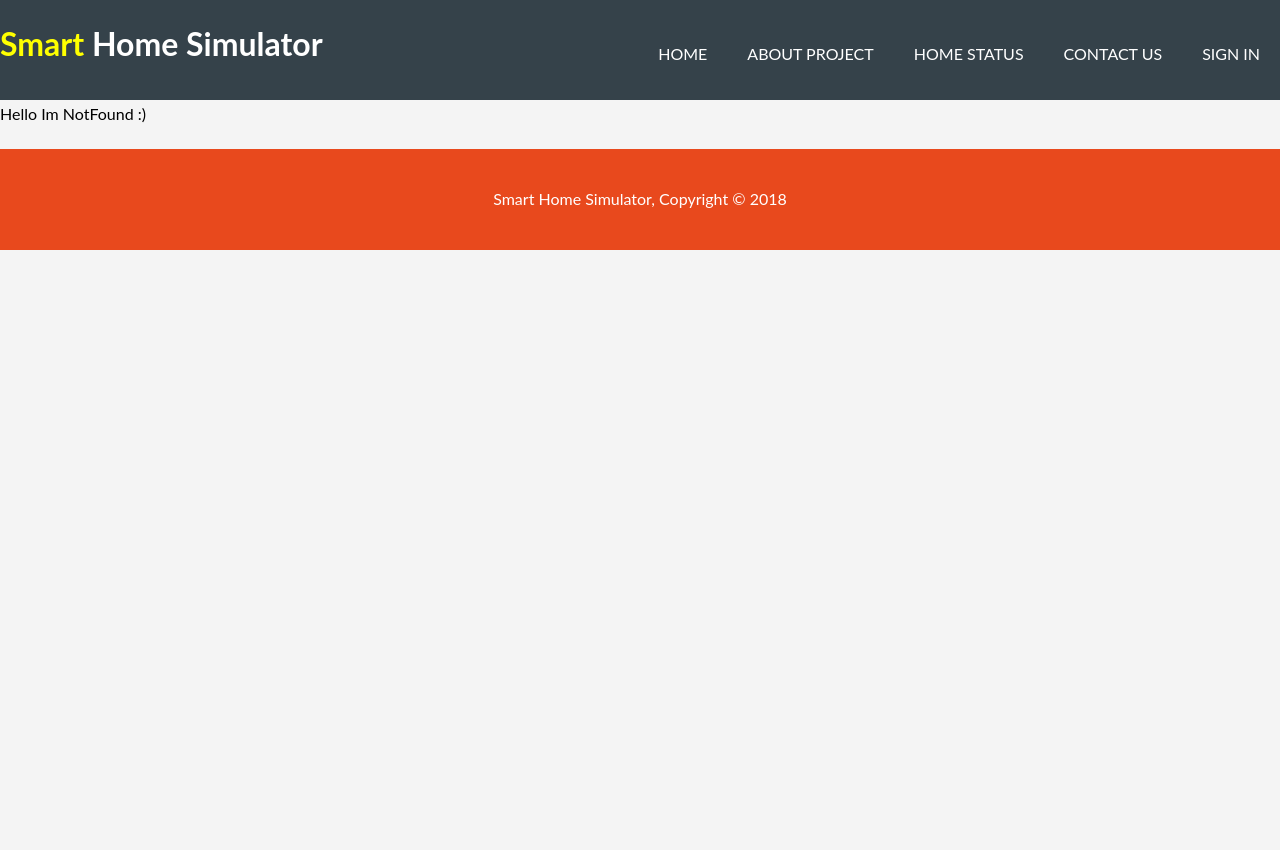
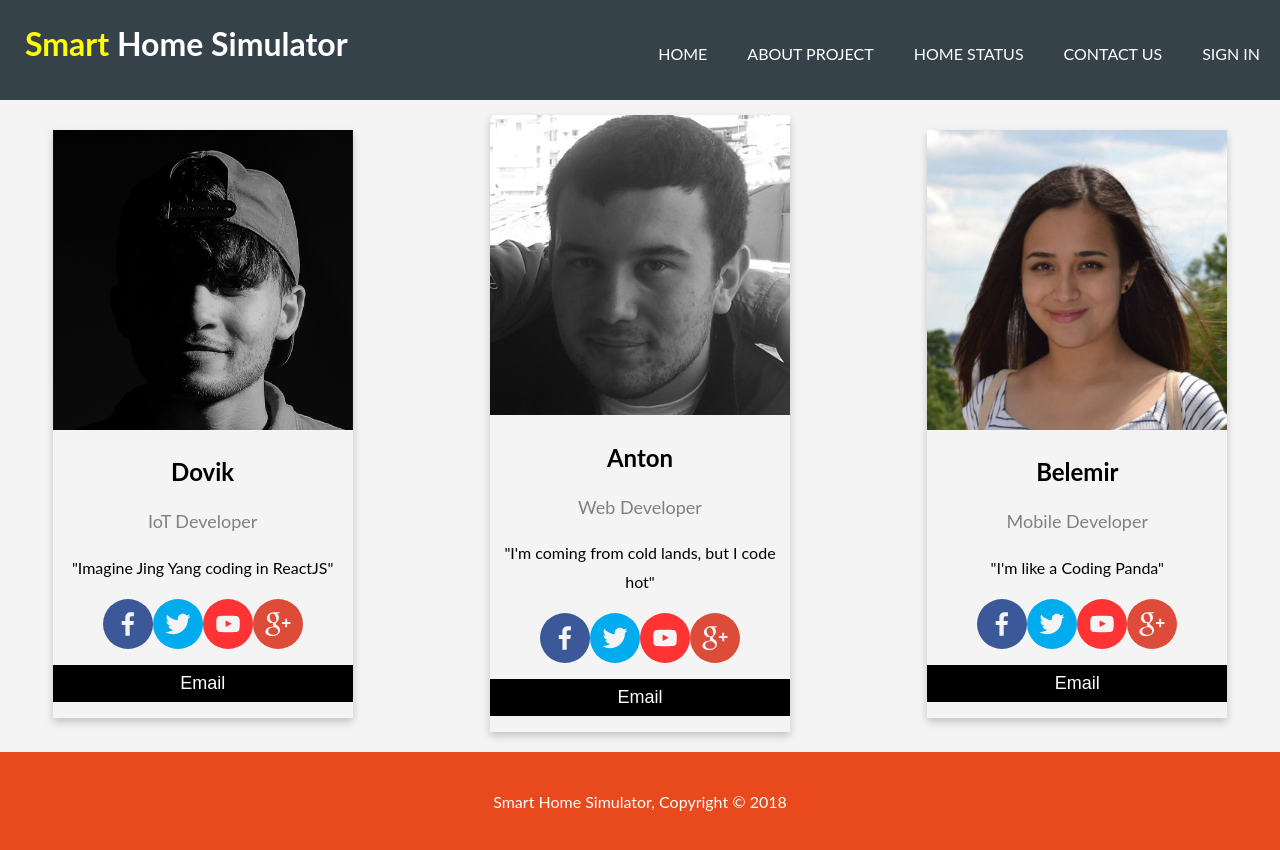
Before and after one commit to DovletAmanov/SmartHomeClient, a React (Create React App) app: page /contact in a window 1280 px wide. Before the commit this address led to /notfound. Shown: the top 850 px of the page. Before the commit the page ends 800 px from the top, so only its background shows below. Built offline with nearby package versions, Linux system fonts and the light colour scheme.

Commit message:
Contact Page Template Done

```diff
--- a/package.json
+++ b/package.json
@@ -9,6 +9,7 @@
     "react-redux": "^5.0.7",
     "react-router-dom": "^4.2.2",
     "react-scripts": "1.1.1",
+    "react-social-icons": "^2.8.1",
     "redux": "^3.7.2",
     "redux-thunk": "^2.2.0",
     "socket.io": "^2.0.4",
--- a/public/css/style.css
+++ b/public/css/style.css
@@ -44,6 +44,11 @@ body{
     color:#ffffff;
     padding-top:30px;
     min-height:70px;
+    position: fixed;
+    top: 0;
+    left: 0;
+    width: 100%;
+    z-index: 1;
   }
 
   header a{
@@ -61,6 +66,7 @@ body{
 
   header #branding{
     float:left;
+    padding-left: 25px;
   }
 
   header #branding h1{
@@ -81,7 +87,6 @@ body{
     color:#cccccc;
     font-weight:bold;
   }
-
 
 
   /* Showcase & AboutShowCase */
@@ -328,7 +333,64 @@ body{
     padding-top: 50px;
   }
 
+  /* Home Status Page */
 
+  #sensorblocks{
+    display: grid;
+    grid-template-columns: repeat(3,1fr);
+    padding:25px;
+    padding-top: 150px;
+    grid-column-gap: 2em;
+  }
+
+  .heatdata, .garagedata ,.gasdata{
+    text-align: center;
+    border: 2px orangered solid;
+    padding: 25px;
+    border-radius: 5%;
+  }
+
+  /* Contact Page */
+  .profile-card {
+    box-shadow: 0 4px 8px 0 rgba(0, 0, 0, 0.2);
+    max-width: 300px;
+    margin: auto;
+    text-align: center;
+}
+
+.profile-title {
+    color: grey;
+    font-size: 18px;
+}
+
+.profile-button {
+    border: none;
+    outline: 0;
+    display: inline-block;
+    padding: 8px;
+    color: white;
+    background-color: #000;
+    text-align: center;
+    cursor: pointer;
+    width: 100%;
+    font-size: 18px;
+}
+
+.profile-card a {
+    text-decoration: none;
+    font-size: 22px;
+    color: black;
+}
+
+.profile-button:hover, .profile-card a:hover {
+    opacity: 0.7;
+}
+
+#profile-card-section{
+  display: grid;
+  grid-template-columns: repeat(3,1fr);
+  grid-column-gap: 2em;
+}
 
   /* Media Queries */
   @media(max-width: 768px){
--- a/public/index.html
+++ b/public/index.html
@@ -11,6 +11,8 @@
     <link rel="manifest" href="%PUBLIC_URL%/manifest.json">
     <link rel="shortcut icon" href="%PUBLIC_URL%/favicon.ico">
     <link rel="stylesheet" href="%PUBLIC_URL%/css/style.css">
+    <script defer src="https://use.fontawesome.com/releases/v5.0.6/js/all.js"></script>
+
     <!--
       Notice the use of %PUBLIC_URL% in the tags above.
       It will be replaced with the URL of the `public` folder during the build.
@@ -37,5 +39,6 @@
       To begin the development, run `npm start` or `yarn start`.
       To create a production bundle, use `npm run build` or `yarn build`.
     -->
+
   </body>
 </html>
--- a/src/components/ContactScreen.js
+++ b/src/components/ContactScreen.js
@@ -1,4 +1,5 @@
 import React, {Component} from 'react';
+import {SocialIcon} from 'react-social-icons';
 import Auxiliary from './hoc/Auxiliary';
 
 class ContactScreen extends Component{
@@ -7,15 +8,50 @@ class ContactScreen extends Component{
         return(
 
             <Auxiliary>
-                <section id="newsletter">
-                    <div className="container">
-                        <h1>Contact Us</h1>
-                        <form>
-                        <input type="email" placeholder="Enter Email..."/>
-                        <button type="submit" className="button_1">Subscribe</button>
-                        </form>
-                    </div>
+                <br />
+                <br />
+                <br />
+                <br />
+                <section id="profile-card-section">
+
+                <div class="profile-card">
+                    <img src="./img/dovik.png" alt="dovik" style={{ width:'100%'}}/>
+                    <h1>Dovik</h1>
+                    <p class="profile-title">IoT Developer</p>
+                    <p>"Imagine Jing Yang coding in ReactJS"</p>
+                        <a href="#"><SocialIcon url="https://www.facebook.com/" /></a>
+                        <a href="#"><SocialIcon url="https://twitter.com/" /></a>
+                        <a href="#"><SocialIcon url="https://www.youtube.com/" /></a>
+                        <a href="#"><SocialIcon url="https://plus.google.com/" /></a>
+                    <p><button className="profile-button">Email</button></p>
+                </div>
+
+                <div class="profile-card">
+                    <img src="./img/anton.png" alt="anton" style={{ width:'100%'}}/>
+                    <h1>Anton</h1>
+                    <p class="profile-title">Web Developer</p>
+                    <p>"I'm coming from cold lands, but I code hot"</p>
+                        <a href="#"><SocialIcon url="https://www.facebook.com/" /></a>
+                        <a href="#"><SocialIcon url="https://twitter.com/" /></a>
+                        <a href="#"><SocialIcon url="https://www.youtube.com/" /></a>
+                        <a href="#"><SocialIcon url="https://plus.google.com/" /></a>
+                    <p><button className="profile-button">Email</button></p>
+                </div>
+
+                <div class="profile-card">
+                    <img src="./img/belemir.png" alt="belemir" style={{ width:'100%'}}/>
+                    <h1>Belemir</h1>
+                    <p class="profile-title">Mobile Developer</p>
+                    <p>"I'm like a Coding Panda"</p>
+                        <a href="#"><SocialIcon url="https://www.facebook.com/" /></a>
+                        <a href="#"><SocialIcon url="https://twitter.com/" /></a>
+                        <a href="#"><SocialIcon url="https://www.youtube.com/" /></a>
+                        <a href="#"><SocialIcon url="https://plus.google.com/" /></a>
+                    <p><button className="profile-button">Email</button></p>
+                </div>
+
                 </section>
+
             </Auxiliary>
 
         )
--- a/src/components/HomeStatusBody/HomeStatusScreen.js
+++ b/src/components/HomeStatusBody/HomeStatusScreen.js
@@ -9,7 +9,9 @@ class HomeStatusScreen extends Component{
         this.state = {
           temperature: false,
           humidity: false,
-          endpoint: "http://192.168.1.103:8888"
+          gasstatus: false,
+          garagestatus: false,
+          endpoint: "http://192.168.1.105:8888"
         };
       }
 
@@ -20,25 +22,60 @@ class HomeStatusScreen extends Component{
       }
 
     render(){
-        const { temperature, humidity } = this.state;
+        const { temperature, humidity, gasstatus, garagestatus } = this.state;
 
         return (
           <Auxiliary>
-          <div style={{ textAlign: "center" }}>
+
+          <section id="sensorblocks">
+            <div className="heatdata">
+              <h1>Heat & Humidity Status</h1>
+              <img src="./img/celsius.png"/>
+              <div style={{ textAlign: "center" }}>
 
             {temperature
               ? <p>
                    Temperature: {temperature} Celsius
                 </p>
-              : <p>Loading...</p>}
+              : <p>Loading data from heat sensor...</p>}
 
               {humidity
               ? <p>
                    Humidity: {humidity} %
                 </p>
-              : <p>Loading...</p>}
+              : <p>Loading data from heat sensor...</p>}
 
-          </div>
+              </div>
+            </div>
+
+
+            <div className="gasdata">
+                <h1>Dangerous Gas Status</h1>
+                <img src="./img/umbrella.png"/>
+
+                {
+                  gasstatus
+                  ?
+                  <p>Methane:</p>
+                  :
+                  <p>Loading data from gas sensor...</p>
+                }
+
+            </div>
+
+
+            <div className="garagedata">
+                <h1>Garage Door Status</h1>
+                <img src="./img/garage.png"/>
+                {
+                  garagestatus
+                  ?
+                  <p>The door is opened</p>
+                  :
+                  <p>The door is closed</p>
+                }
+            </div>
+          </section>
           </Auxiliary>
         );
     }
--- a/src/components/MainBody.js
+++ b/src/components/MainBody.js
@@ -2,7 +2,6 @@ import React, {Component} from 'react';
 import Header from './Header';
 import AboutProjectScreen from './AboutProjectScreen';
 import TeamMembers from './TeamMembers';
-import ContactScreen from './ContactScreen';
 import Auxiliary from './hoc/Auxiliary';
 
 class MainBody extends Component{
@@ -18,8 +17,6 @@ class MainBody extends Component{
 
                 <TeamMembers />
 
-                <ContactScreen />
-
             </Auxiliary>
 
         )
--- a/src/components/MainLayout.js
+++ b/src/components/MainLayout.js
@@ -5,6 +5,7 @@ import LoginPage from './LoginPage';
 import HomeStatusScreen from './HomeStatusBody/HomeStatusScreen';
 import NotFoundScreen from './NotFoundScreen';
 import AboutProjectPage from './AboutProjectPage';
+import ContactScreen from './ContactScreen';
 import { Switch, Route, Redirect} from 'react-router-dom';
 
 
@@ -18,6 +19,7 @@ const MainLayout = () => (
                     <Route path='/login' component={LoginPage} />
                     <Route path='/aboutproject' component={AboutProjectPage} />
                     <Route path='/homestatus' component={HomeStatusScreen} />
+                    <Route path='/contact' component={ContactScreen} />
                     <Route path='/notfound' component={NotFoundScreen} />
                     <Redirect from='*' to='/notfound' />
 
```
Also changed, not shown: 1 other file (tests, documents, lock files or other folders).
